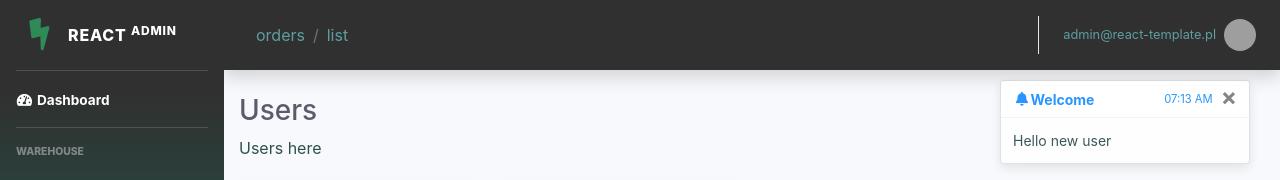
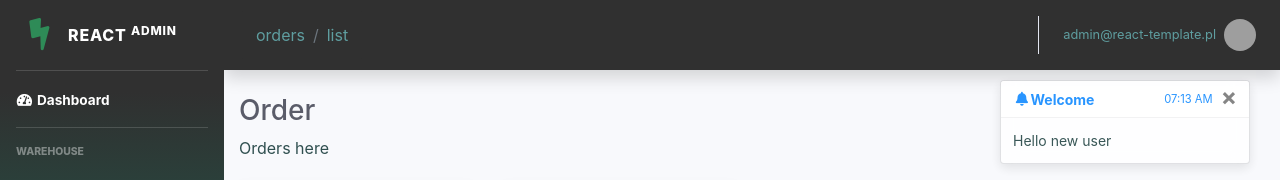
Before and after one commit to delprzemo/react-admin-template, a React (Create React App) app: page /orders in a window 1280 px wide. Shown: the top 180 px of the page. Built offline with nearby package versions, Linux system fonts and the light colour scheme; grey boxes are pictures that could not be loaded.

Commit message:
Fix in text content

```diff
--- a/src/components/orders/Orders.tsx
+++ b/src/components/orders/Orders.tsx
@@ -24,8 +24,8 @@ const Orders: React.FC = () => {
 
     return (
         <Fragment>
-            <h1 className="h3 mb-2 text-gray-800">Users</h1>
-            <p className="mb-4">Users here</p>
+            <h1 className="h3 mb-2 text-gray-800">Order</h1>
+            <p className="mb-4">Orders here</p>
 
             <div className="row">
                 <TopCard title="TOTAL SALES" text={totalSales.toString()} icon="donate" class="primary" />
```
